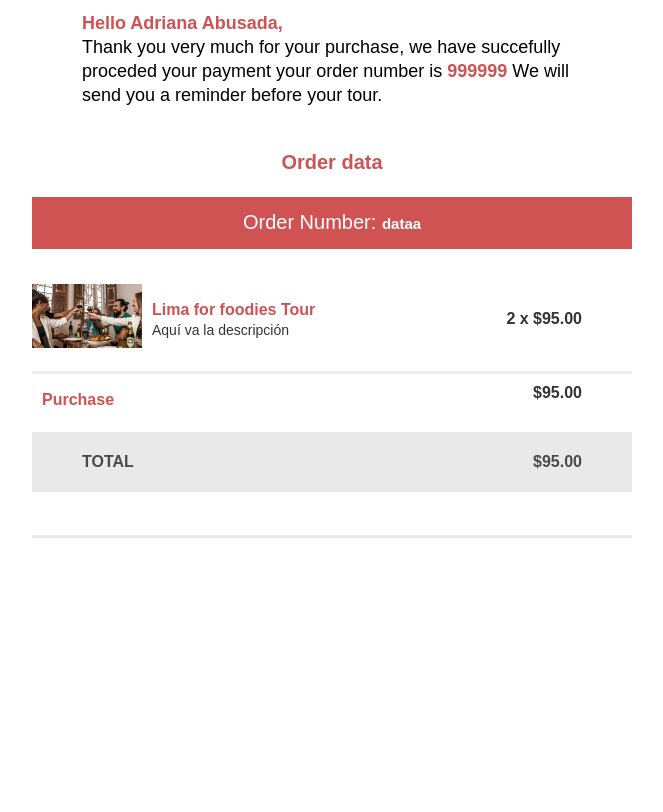
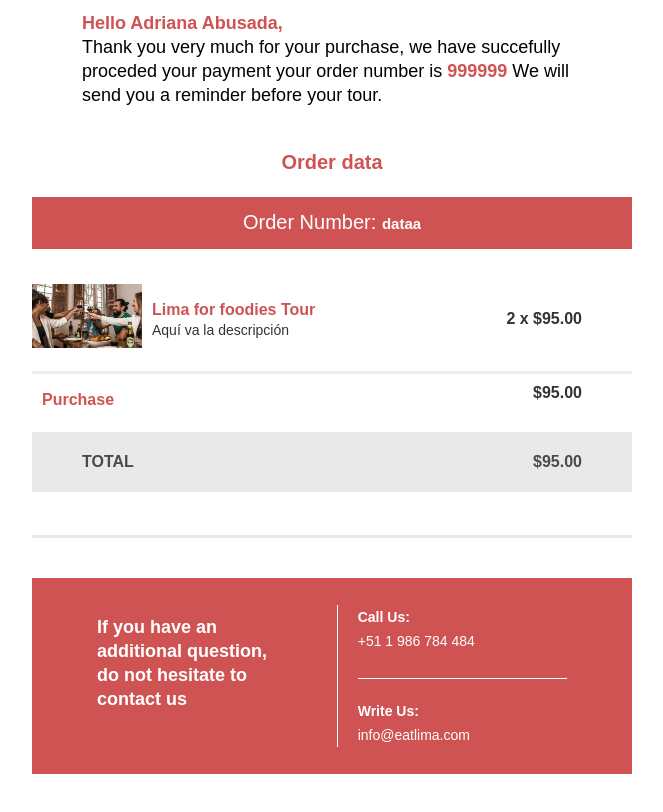
Before and after one commit to carmenluyo/eat-comida, a plain HTML site: page index.html in a window 1280 px wide. Shown: the part 216-1028 px from the top of the page, without its empty margins (308-971 px from the left). Before the commit the page ends 800 px from the top, so only its background shows below. Drawn offline with Linux system fonts and the light colour scheme.

Commit message:
se actualizo we

```diff
--- a/index.html
+++ b/index.html
@@ -444,7 +444,9 @@
                                     </tbody>
                                 </table>
                             </td>
-                            </tr></tbody></table>
+                        </tr>
+                    </tbody>
+                </table>
             </td>
         </tr>
         <tr>
@@ -457,6 +459,80 @@
                         <td height="3" style="border-bottom: 3px solid #e9e9e9;"></td>
                     </tr>
                 </tbody></table>
+            </td>
+        </tr>
+        <tr>
+            <td height="40"></td>
+        </tr>
+
+        <tr>
+            <td>
+                <table width="100%" border="0" cellpadding="0" cellspacing="0" style="    background-color: #d05353;">
+                    <tbody>
+                    <tr>
+                        <td style="width: 50px;" class="mobile-margen"></td>
+                        <td>
+                            <table align="center" width="100%" border="0" cellpadding="0" cellspacing="0">
+                                <tbody>
+                                <tr>
+                                    <td width="3%" height="27"></td>
+                                    <td></td>
+                                    <td width="3%"></td>
+                                </tr>
+                                <tr>
+                                    <td style="width: 15px;" class="mobile-margen"></td>
+                                    <td>
+                                        <table width="50%" border="0" cellpadding="0" cellspacing="0" align="left" class="mobile-full">
+                                            <tbody>
+                                            <tr>
+                                                <td valign="middle" height="116" width="50%" style="text-align: center; vertical-align: middle;" class="mobile-textcenter">
+                                                    <div style="font-family: Arial, Helvetica, sans-serif;font-size: 18px; color: #fff;;text-align: left;line-height: 24px;font-weight: bold;" class="mobile-textcenter">
+                                                        If you have an <br> additional question,<br> do not hesitate to <br>contact us
+                                                    </div>
+                                                </td>
+                                            </tr>
+                                            </tbody>
+                                        </table>
+                                        <table width="49%" border="0" cellpadding="0" cellspacing="0" align="right" class="mobile-full" style="    border-left: 1px solid #fff;padding-left: 20px;">
+                                            <tbody>
+                                                <tr>
+                                                    <td valign="middle" align="left" style="    border-bottom: 1px solid #ffff;padding-bottom: 25px;">
+                                                        <div style="font-size: 14px;line-height: 24px;font-family: Arial;color: #fff;">
+                                                            <font style="font-weight: bold;color: #fff;;">Call Us:</font><br>
+                                                            +51 1 986 784 484
+                                                        </div>
+                                                    </td>
+                                                </tr>
+                                                <tr>
+                                                    <td colspan="2" height="20"></td>
+                                                </tr>
+                                                <tr>
+
+                                                    <td valign="middle" align="left">
+                                                        <div style="font-size: 14px;line-height: 24px;font-family: Arial;color: #fff;">
+                                                            <font style="font-weight: bold;color: #fff;">Write Us:</font><br>
+                                                            <strong style="font-weight:normal;">info@eatlima.com</strong>
+                                                        </div>
+                                                    </td>
+                                                </tr>
+                                            </tbody>
+                                        </table>
+                                    </td>
+                                    <td style="width: 15px;" class="mobile-margen"></td>
+                                </tr>
+                                <tr>
+                                    <td height="27"></td>
+                                    <td></td>
+                                    <td></td>
+                                </tr>
+                                </tbody>
+                            </table>
+                        </td>
+                        <td style="width: 50px;" class="mobile-margen"></td>
+                    </tr>
+
+                    </tbody>
+                </table>
             </td>
         </tr>
         <tr>
```
Lines whose indentation alone changed are shown as unchanged.
